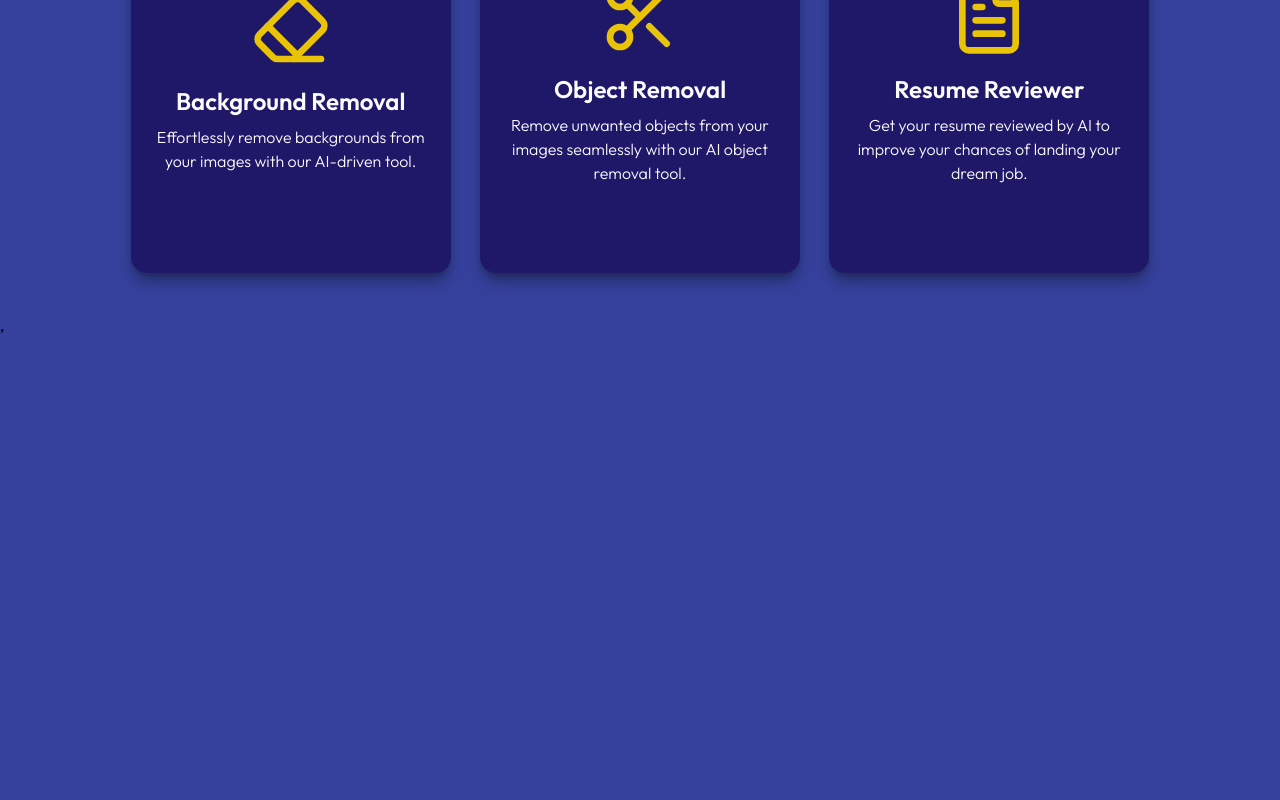
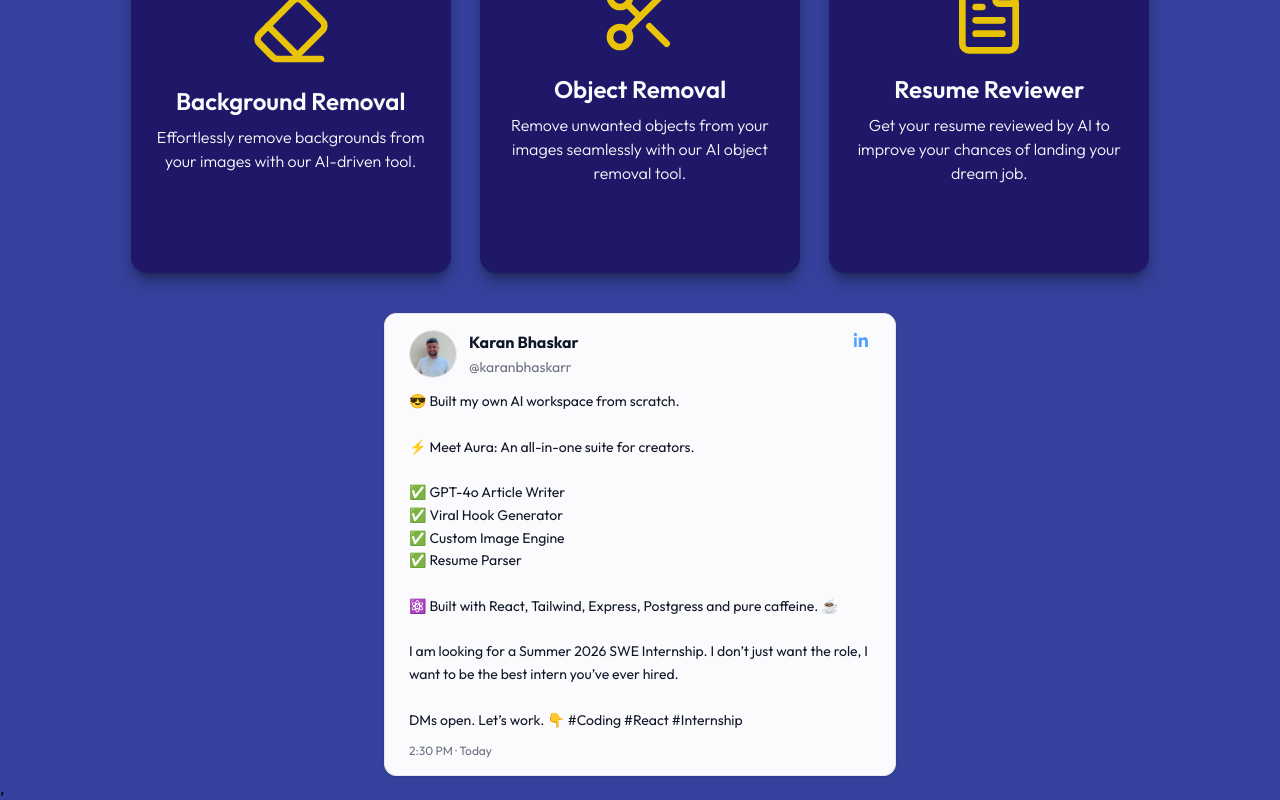
Before and after one commit to KaranBhaskar/post-aura, a React (Vite) app in the folder client/: page / in a window 1280 px wide. Shown: the part 1571-2371 px from the top of the page. Before the commit the page ends 1908 px from the top, so only its background shows below. Built offline with nearby package versions, Linux system fonts and the light colour scheme; no server answers.

Commit message:
build: added my linkedin handles

```diff
--- a/client/src/assets/assets.js
+++ b/client/src/assets/assets.js
@@ -10,9 +10,7 @@
   Scissors,
   FileText,
 } from "lucide-react";
-import ai_gen_img_1 from "./ai_gen_img_1.png";
-import ai_gen_img_2 from "./ai_gen_img_2.png";
-import ai_gen_img_3 from "./ai_gen_img_3.png";
+import karanpic from "./karanpic.png";
 
 export const assets = {
   star_icon,
@@ -72,29 +70,13 @@
   },
 ];
 
-export const dummyTestimonialData = [
+export const karanData = [
   {
-    image: assets.profile_img_1,
-    name: "John Doe",
-    title: "Marketing Director, TechCorp",
+    image: karanpic,
+    name: "Karan Bhaskar",
+    title: "Your next Intern",
     content:
       "ContentAI has revolutionized our content workflow. The quality of the articles is outstanding, and it saves us hours of work every week.",
-    rating: 4,
-  },
-  {
-    image: assets.profile_img_1,
-    name: "Jane Smith",
-    title: "Content Creator, TechCorp",
-    content:
-      "ContentAI has made our content creation process effortless. The AI tools have helped us produce high-quality content faster than ever before.",
-    rating: 5,
-  },
-  {
-    image: assets.profile_img_1,
-    name: "David Lee",
-    title: "Content Writer, TechCorp",
-    content:
-      "ContentAI has transformed our content creation process. The AI tools have helped us produce high-quality content faster than ever before.",
     rating: 4,
   },
 ];
@@ -140,48 +122,48 @@
   },
 ];
 
-export const dummyPublishedCreationData = [
-  {
-    id: 1,
-    user_id: "user_2yMX02PRbyMtQK6PebpjnxvRNIA",
-    prompt:
-      "Generate an image of A Boy is on Boat , and fishing in the style Anime style.",
-    content: ai_gen_img_1,
-    type: "image",
-    publish: true,
-    likes: [
-      "user_2yMX02PRbyMtQK6PebpjnxvRNIA",
-      "user_2yaW5EHzeDfQbXdAJWYFnZo2bje",
-    ],
-    created_at: "2025-06-19T09:02:25.035Z",
-    updated_at: "2025-06-19T09:58:37.552Z",
-  },
-  {
-    id: 2,
-    user_id: "user_2yMX02PRbyMtQK6PebpjnxvRNIA",
-    prompt:
-      "Generate an image of A Boy Riding a bicycle on road and bicycle is from year 2201  in the style Anime style.",
-    content: ai_gen_img_2,
-    type: "image",
-    publish: true,
-    likes: [
-      "user_2yMX02PRbyMtQK6PebpjnxvRNIA",
-      "user_2yaW5EHzeDfQbXdAJWYFnZo2bje",
-    ],
-    created_at: "2025-06-19T08:16:54.614Z",
-    updated_at: "2025-06-19T09:58:40.072Z",
-  },
-  {
-    id: 3,
-    user_id: "user_2yaW5EHzeDfQbXdAJWYFnZo2bje",
-    prompt:
-      "Generate an image of a boy riding a car on sky in the style Realistic.",
-    content: ai_gen_img_3,
-    type: "image",
-    publish: true,
-    likes: ["user_2yaW5EHzeDfQbXdAJWYFnZo2bje"],
-    created_at: "2025-06-23T11:29:23.351Z",
-    updated_at: "2025-06-23T11:29:44.434Z",
-    __v: 1,
-  },
-];
+// export const dummyPublishedCreationData = [
+//   {
+//     id: 1,
+//     user_id: "user_2yMX02PRbyMtQK6PebpjnxvRNIA",
+//     prompt:
+//       "Generate an image of A Boy is on Boat , and fishing in the style Anime style.",
+//     content: ai_gen_img_1,
+//     type: "image",
+//     publish: true,
+//     likes: [
+//       "user_2yMX02PRbyMtQK6PebpjnxvRNIA",
+//       "user_2yaW5EHzeDfQbXdAJWYFnZo2bje",
+//     ],
+//     created_at: "2025-06-19T09:02:25.035Z",
+//     updated_at: "2025-06-19T09:58:37.552Z",
+//   },
+//   {
+//     id: 2,
+//     user_id: "user_2yMX02PRbyMtQK6PebpjnxvRNIA",
+//     prompt:
+//       "Generate an image of A Boy Riding a bicycle on road and bicycle is from year 2201  in the style Anime style.",
+//     content: ai_gen_img_2,
+//     type: "image",
+//     publish: true,
+//     likes: [
+//       "user_2yMX02PRbyMtQK6PebpjnxvRNIA",
+//       "user_2yaW5EHzeDfQbXdAJWYFnZo2bje",
+//     ],
+//     created_at: "2025-06-19T08:16:54.614Z",
+//     updated_at: "2025-06-19T09:58:40.072Z",
+//   },
+//   {
+//     id: 3,
+//     user_id: "user_2yaW5EHzeDfQbXdAJWYFnZo2bje",
+//     prompt:
+//       "Generate an image of a boy riding a car on sky in the style Realistic.",
+//     content: ai_gen_img_3,
+//     type: "image",
+//     publish: true,
+//     likes: ["user_2yaW5EHzeDfQbXdAJWYFnZo2bje"],
+//     created_at: "2025-06-23T11:29:23.351Z",
+//     updated_at: "2025-06-23T11:29:44.434Z",
+//     __v: 1,
+//   },
+// ];
--- /dev/null
+++ b/client/src/components/Tesitmonial.jsx
@@ -0,0 +1,96 @@
+import React from "react";
+import { karanData } from "../assets/assets";
+
+const Testimonial = () => {
+  return (
+    <div className="max-w-lg w-full mx-auto px-4 sm:px-6 bg-white border border-gray-200 rounded-xl p-4 shadow-sm hover:shadow-md transition-shadow duration-200">
+      {/* Header */}
+      <div className="flex items-start justify-between mb-3">
+        <div className="flex items-center space-x-3">
+          <a
+            href="https://www.linkedin.com/in/karanbhaskarr/"
+            target="_blank"
+            rel="noopener noreferrer"
+            className="flex-shrink-0"
+          >
+            <img
+              src={karanData[0].image}
+              alt=""
+              className="w-12 h-12 rounded-full object-cover border border-gray-200"
+            />
+          </a>
+          <div className="min-w-0 flex-1">
+            <div className="flex items-center space-x-1">
+              <a
+                href="https://www.linkedin.com/in/karanbhaskarr/"
+                target="_blank"
+                rel="noopener noreferrer"
+                className="font-bold text-gray-900 hover:underline truncate"
+              >
+                Karan Bhaskar
+              </a>
+            </div>
+            <a
+              href="https://www.linkedin.com/in/karanbhaskarr/"
+              target="_blank"
+              rel="noopener noreferrer"
+              className="text-gray-500 text-sm hover:underline"
+            >
+              @karanbhaskarr
+            </a>
+          </div>
+        </div>
+        <a
+          href="https://www.linkedin.com/in/karanbhaskarr/"
+          target="_blank"
+          rel="noopener noreferrer"
+          aria-label="LinkedIn"
+          className="flex-shrink-0 text-blue-400 hover:text-blue-600 transition-colors"
+        >
+          <svg
+            className="w-5 h-5"
+            viewBox="0 0 24 24"
+            fill="currentColor"
+            aria-hidden="true"
+          >
+            <path d="M20.447 20.452h-3.554V14.75c0-1.361-.027-3.115-1.896-3.115-1.896 0-2.188 1.48-2.188 3.009v5.808H9.253V9h3.414v1.561h.048c.476-.9 1.637-1.848 3.37-1.848 3.602 0 4.267 2.37 4.267 5.455v6.284zM5.337 7.433A2.062 2.062 0 1 1 5.334 3.31a2.062 2.062 0 0 1 .003 4.123zM6.9 20.452H3.771V9H6.9z" />
+          </svg>
+        </a>
+      </div>
+
+      {/* Content */}
+      <div className="mb-3">
+        <p className="text-gray-900 text-sm leading-relaxed whitespace-pre-wrap">
+          😎 Built my own AI workspace from scratch.
+          <br />
+          <br />
+          ⚡️ Meet Aura: An all-in-one suite for creators.
+          <br />
+          <br />
+          ✅ GPT-4o Article Writer
+          <br />
+          ✅ Viral Hook Generator
+          <br />
+          ✅ Custom Image Engine
+          <br />
+          ✅ Resume Parser
+          <br />
+          <br />
+          ⚛️ Built with React, Tailwind, Express, Postgress and pure caffeine.
+          ☕️
+          <br />
+          <br />I am looking for a Summer 2026 SWE Internship. I don’t just want
+          the role, I want to be the best intern you’ve ever hired.
+          <br />
+          <br />
+          DMs open. Let’s work. 👇 #Coding #React #Internship
+        </p>
+      </div>
+
+      {/* Timestamp */}
+      <div className="text-gray-500 text-xs">2:30 PM · Today</div>
+    </div>
+  );
+};
+
+export default Testimonial;
--- a/client/src/pages/Home.jsx
+++ b/client/src/pages/Home.jsx
@@ -2,15 +2,17 @@
 import Navbar from "../components/Navbar";
 import Hero from "../components/Hero";
 import AiTools from "../components/AiTools";
+import Testimonial from "../components/Tesitmonial";
 
 const Home = () => {
   return (
     <>
-    <Navbar/>
-    <Hero/>
-    <AiTools/>
+      <Navbar />
+      <Hero />
+      <AiTools />
+      <Testimonial />
     </>
-  )
+  );
 };
 
 export default Home;
```
Also changed, not shown: client/src/assets/karanpic.png (added).
